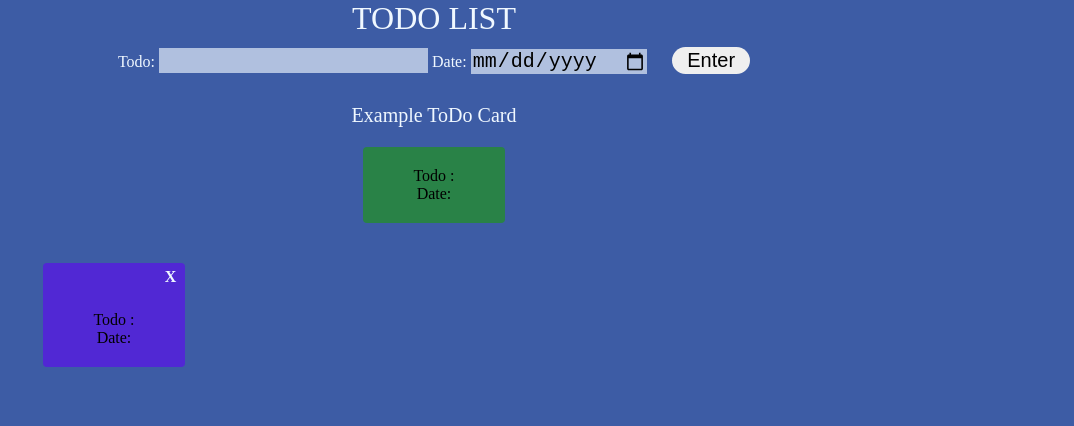
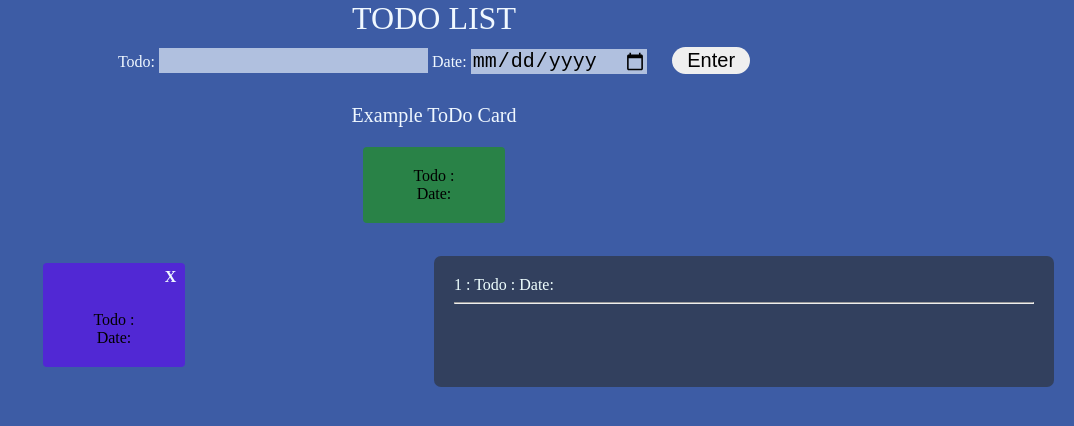
Before and after one commit to china555/Learning-Vue, a Vue app in the folder day7/: page / in a window 1280 px wide. Both pictures are taken after a click on the button "Enter". Shown: the top 426 px of the page, without its empty margins (206-1280 px from the left). Built offline with nearby package versions, Linux system fonts and the light colour scheme.

Commit message:
TODO List

```diff
--- a/day7/src/components/todolist_list.vue
+++ b/day7/src/components/todolist_list.vue
@@ -1,13 +1,31 @@
 <template>
-    <div>
-
-    </div>
+  <div class="data">
+    {{index+1}} :
+    Todo : {{todoName}}
+    Date: {{todoDate}}
+    <hr />
+  </div>
 </template>
 <script>
 export default {
-
-}
+  props: {
+    todoName: String,
+    todoDate: String,
+    index: String
+  }
+};
 </script>
 <style  scoped>
-
+.list {
+  width: 100%;
+  background-color: rgba(44, 45, 45, 0.585);
+  border-radius: 7px;
+  margin-right: 20px;
+  margin-top: 13px;
+  word-wrap: break-word;
+}
+.data {
+  margin: 20px;
+  color: azure;
+}
 </style>
--- a/day7/src/views/Home.vue
+++ b/day7/src/views/Home.vue
@@ -13,7 +13,7 @@
         <todoListCard :todoName="todo" :todoDate="date" />
       </div>
     </div>
-    <div style="width:100%" v-if="this.$store.state.todoList.length != 0">
+    <div class="container2" style="width:100%" v-if="this.$store.state.todoList.length != 0">
       <div style="width:50%" class="container">
         <todoListCard
           :todoName="todoName"
@@ -24,6 +24,17 @@
           <div class="close" @click="remove(index)">X</div>
         </todoListCard>
       </div>
+      <div style="width:50%" class="container">
+        <div class="list">
+          <todoListList
+            :todoName="todoName"
+            :index = "index"
+            :todoDate="todoDate"
+            v-for="({todoName,todoDate},index) in this.$store.state.todoList "
+            :key="`-${index}`"
+          />
+        </div>
+      </div>
     </div>
   </div>
 </template>
@@ -31,13 +42,15 @@
 <script>
 // @ is an alias to /src
 import todoListCard from "@/components/todoList_card.vue";
+import todoListList from "@/components/todoList_list.vue";
 
 export default {
   data() {
     return { todo: "", date: "" };
   },
   components: {
-    todoListCard
+    todoListCard,
+    todoListList
   },
   methods: {
     add: function() {
@@ -61,6 +74,11 @@ export default {
 };
 </script>
 <style  scoped>
+.container2 {
+  width: 100%;
+  display: flex;
+  flex-wrap: wrap;
+}
 * {
   border: none;
 }
@@ -74,6 +92,14 @@ export default {
 }
 .close:hover {
   background-color: rgba(240, 248, 255, 0.646);
+}
+.list {
+  width: 100%;
+  background-color: rgba(44, 45, 45, 0.585);
+  border-radius: 7px;
+  margin-right: 20px;
+  margin-top: 13px;
+  word-wrap: break-word;
 }
 .example {
   margin-top: 20px;
```
